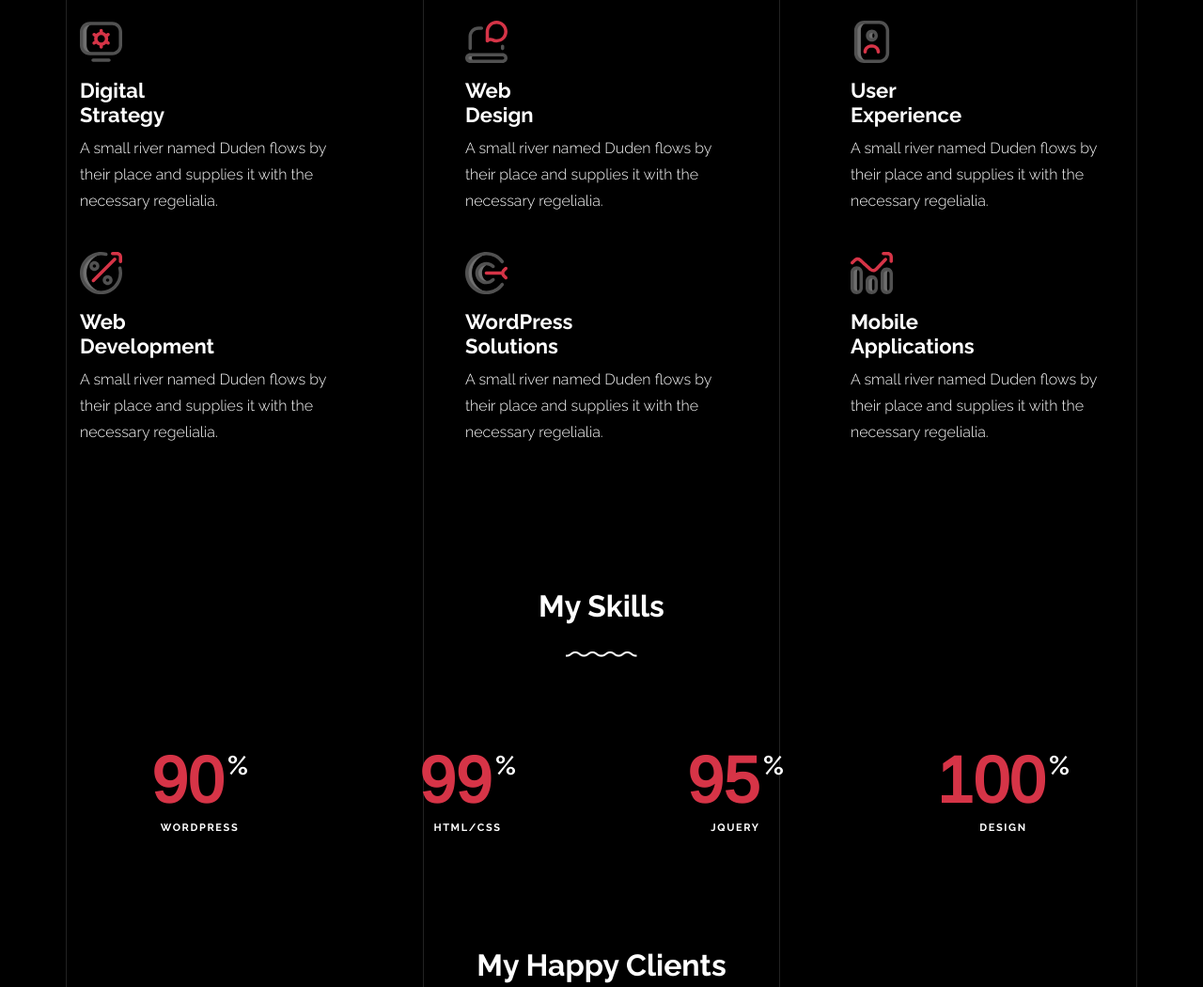
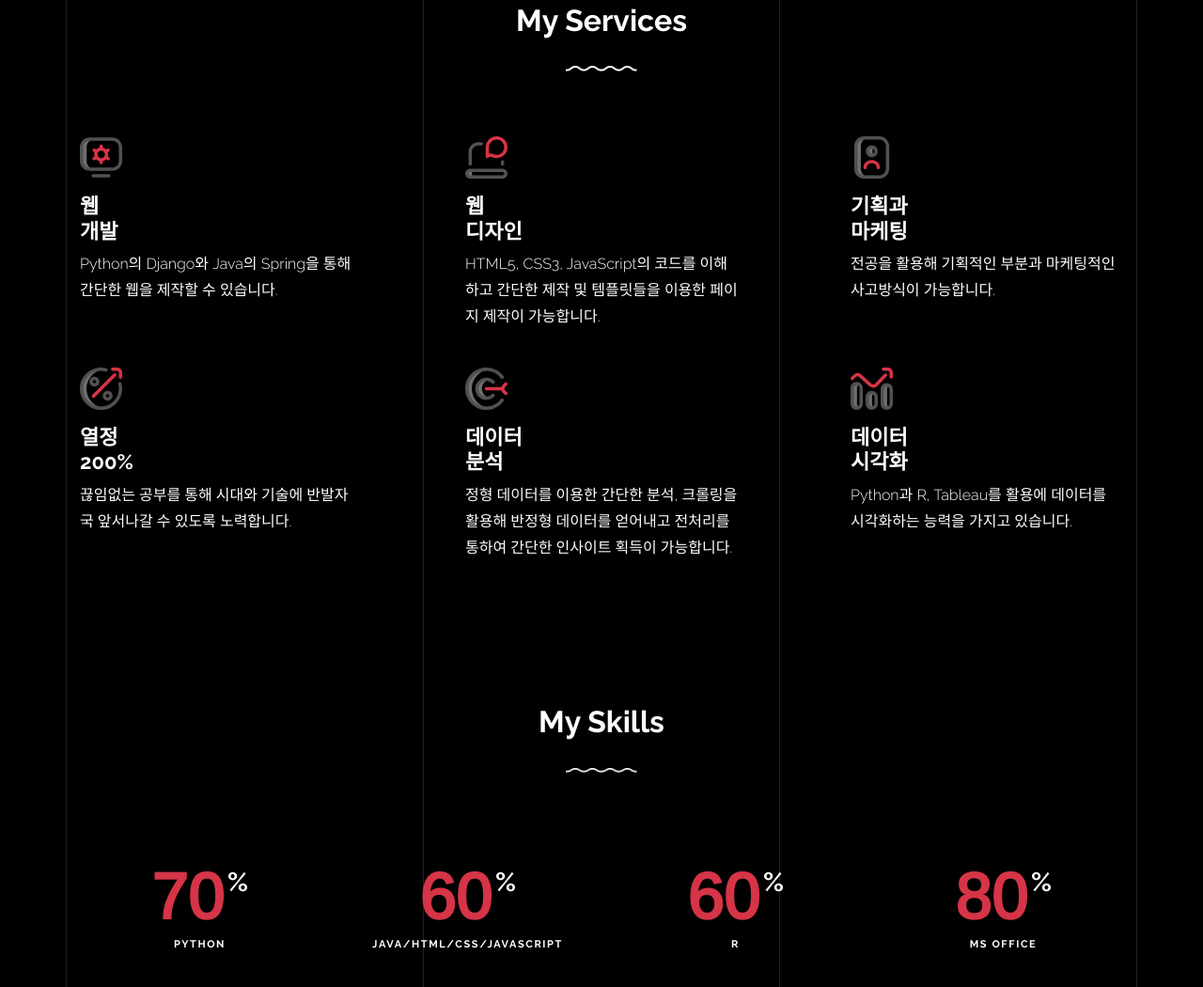
Before and after one commit to Sohottoday/Sohottoday.github.io, a plain HTML site: page index.html in a window 1280 px wide. Shown: the part 3370-4420 px from the top of the page at 94% size. Drawn offline with nearby package versions, Linux system fonts and the light colour scheme; animation ran at ten frames a second; files whose address does not match are found by name.

Commit message:
content change

```diff
--- a/index.html
+++ b/index.html
@@ -1,7 +1,7 @@
 <!doctype html>
 <html lang="en">
   <head>
-    <title>Unfold &mdash; A onepage portfolio HTML template by Colorlib</title>
+    <title>성연 &mdash; Portfolio</title>
     <meta charset="utf-8">
     <meta name="viewport" content="width=device-width, initial-scale=1, shrink-to-fit=no">
 
@@ -285,16 +285,16 @@
         <div class="container">
           <div class="owl-carousel logo-slider">
             <div class="logo-v1 gsap-reveal">
-              <img src="images/logo-google.png" alt="Image" class="img-fluid">
+              <img src="images/python.jpg" alt="Image" class="img-fluid">
             </div>
             <div class="logo-v1 gsap-reveal">
-              <img src="images/logo-puma.png" alt="Image" class="img-fluid">
+              <img src="images/R.png" alt="Image" class="img-fluid">
             </div>
             <div class="logo-v1 gsap-reveal">
-              <img src="images/logo-paypal.png" alt="Image" class="img-fluid">
+              <img src="images/html.jpg" alt="Image" class="img-fluid">
             </div>
             <div class="logo-v1 gsap-reveal">
-              <img src="images/logo-adobe.png" alt="Image" class="img-fluid">
+              <img src="images/tableau.jpg" alt="Image" class="img-fluid">
             </div>
           </div>
         </div>
@@ -319,9 +319,9 @@
               </figure>
             </div>
             <div class="col-lg-4 pr-lg-5">
-              <h3 class="mb-4 heading-h3"><span class="gsap-reveal">We can make it together</span></h3>
-              <p class="lead gsap-reveal">Far far away, behind the word mountains, far from the countries Vokalia and Consonantia, there <a href="#">live the blind</a> texts. </p>
-              <p class="mb-4 gsap-reveal">A small river named Duden flows by their place and supplies it with the necessary regelialia. It is a paradisematic country, in which roasted parts of sentences fly into your mouth.</p>
+              <h3 class="mb-4 heading-h3"><span class="gsap-reveal">인문학적 사고를 통해 개발 및 분석을 하고싶은 사람</span></h3>
+              <p class="lead gsap-reveal">경영학 학사, 광고홍보학 석사 수료를 통해 인문학적 사고를 가진 사람. 늦게 생긴 공부 열정을 통해 흥미 200%인 분야를 열심히 공부중입니다.<a href="github.com/Sohottoday/">이곳에서</a>제가 공부하고 있는 과정을 보실 수 있습니다. </p>
+              <p class="mb-4 gsap-reveal">여러 코딩 언어들의 기본적인 문법들을 알고 있으며 기본적인 웹 제작 정도는 제작이 가능한 상태입니다. 또한 데이터 분석 과정에 관심이 많으며 현재 Python과 R을 통한 분석과 머신러닝 및 딥러닝 기초과정을 공부하고 있습니다.</p>
               <p class="gsap-reveal"><a href="#" class="btn btn-outline-pill btn-custom-light">Download my CV</a></p>
             </div>
           </div>
@@ -342,8 +342,8 @@
                 <div class="wrap-icon mb-3">
                   <img src="images/svg/001-options.svg" alt="Image" width="45">
                 </div>
-                <h3>Digital <br> Strategy</h3>
-                <p>A small river named Duden flows by their place and supplies it with the necessary regelialia. </p>
+                <h3>웹 <br> 개발</h3>
+                <p>Python의 Django와 Java의 Spring을 통해 간단한 웹을 제작할 수 있습니다.</p>
               </div>
             </div>
             <div class="col-md-6 col-lg-4 mb-4">
@@ -351,8 +351,8 @@
                 <div class="wrap-icon mb-3">
                   <img src="images/svg/002-chat.svg" alt="Icon" width="45">
                 </div>
-                <h3>Web <br> Design</h3>
-                <p>A small river named Duden flows by their place and supplies it with the necessary regelialia. </p>
+                <h3>웹 <br> 디자인</h3>
+                <p>HTML5, CSS3, JavaScript의 코드를 이해하고 간단한 제작 및 템플릿들을 이용한 페이지 제작이 가능합니다.</p>
               </div>
             </div>
             <div class="col-md-6 col-lg-4 mb-4">
@@ -360,8 +360,8 @@
                 <div class="wrap-icon mb-3">
                   <img src="images/svg/003-contact-book.svg" alt="Image" class="img-fluid" width="45">
                 </div>
-                <h3>User <br> Experience</h3>
-                <p>A small river named Duden flows by their place and supplies it with the necessary regelialia. </p>
+                <h3>기획과 <br> 마케팅</h3>
+                <p>전공을 활용해 기획적인 부분과 마케팅적인 사고방식이 가능합니다.</p>
               </div>
             </div>
 
@@ -370,8 +370,8 @@
                 <div class="wrap-icon mb-3">
                   <img src="images/svg/004-percentage.svg" alt="Image" width="45">
                 </div>
-                <h3>Web <br> Development</h3>
-                <p>A small river named Duden flows by their place and supplies it with the necessary regelialia. </p>
+                <h3>열정 <br> 200%</h3>
+                <p>끊임없는 공부를 통해 시대와 기술에 반발자국 앞서나갈 수 있도록 노력합니다. </p>
               </div>
             </div>
             <div class="col-md-6 col-lg-4 mb-4">
@@ -379,8 +379,8 @@
                 <div class="wrap-icon mb-3">
                   <img src="images/svg/006-goal.svg" alt="Image" width="45">
                 </div>
-                <h3>WordPress <br> Solutions</h3>
-                <p>A small river named Duden flows by their place and supplies it with the necessary regelialia. </p>
+                <h3>데이터 <br> 분석</h3>
+                <p>정형 데이터를 이용한 간단한 분석, 크롤링을 활용해 반정형 데이터를 얻어내고 전처리를 통하여 간단한 인사이트 획득이 가능합니다.</p>
               </div>
             </div>
             <div class="col-md-6 col-lg-4 mb-4">
@@ -388,8 +388,8 @@
                 <div class="wrap-icon mb-3">
                   <img src="images/svg/005-line-chart.svg" alt="Image" width="45">
                 </div>
-                <h3>Mobile <br> Applications</h3>
-                <p>A small river named Duden flows by their place and supplies it with the necessary regelialia. </p>
+                <h3>데이터 <br> 시각화</h3>
+                <p>Python과 R, Tableau를 활용에 데이터를 시각화하는 능력을 가지고 있습니다.</p>
               </div>
             </div>
 
@@ -409,37 +409,37 @@
             <div class="col-6 col-sm-6 mb-5 mb-lg-0 col-md-6 col-lg-3" data-aos="fade-up" data-aos-delay="0">
               <div class="counter-v1 text-center">
                 <span class="number-wrap">
-                  <span class="number number-counter" data-number="90">0</span>
+                  <span class="number number-counter" data-number="70">0</span>
                   <span class="append-text">%</span>
                 </span>
-                <span class="counter-label">WordPress</span>
+                <span class="counter-label">Python</span>
               </div>
             </div>
             <div class="col-6 col-sm-6 mb-5 mb-lg-0 col-md-6 col-lg-3" data-aos="fade-up" data-aos-delay="100">
               <div class="counter-v1 text-center">
                 <span class="number-wrap">
-                  <span class="number number-counter" data-number="99">0</span>
+                  <span class="number number-counter" data-number="60">0</span>
                   <span class="append-text">%</span>
                 </span>
-                <span class="counter-label">HTML/CSS</span>
+                <span class="counter-label">Java/HTML/CSS/JavaScript</span>
               </div>
             </div>
             <div class="col-6 col-sm-6 mb-5 mb-lg-0 col-md-6 col-lg-3" data-aos="fade-up" data-aos-delay="200">
               <div class="counter-v1 text-center">
                 <span class="number-wrap">
-                  <span class="number number-counter" data-number="95">0</span>
+                  <span class="number number-counter" data-number="60">0</span>
                   <span class="append-text">%</span>
                 </span>
-                <span class="counter-label">jQuery</span>
+                <span class="counter-label">R</span>
               </div>
             </div>
             <div class="col-6 col-sm-6 mb-5 mb-lg-0 col-md-6 col-lg-3" data-aos="fade-up" data-aos-delay="300">
               <div class="counter-v1 text-center">
                 <span class="number-wrap">
-                  <span class="number number-counter" data-number="100">0</span>
+                  <span class="number number-counter" data-number="80">0</span>
                   <span class="append-text">%</span>
                 </span>
-                <span class="counter-label">Design</span>
+                <span class="counter-label">MS Office</span>
               </div>
             </div>
           </div>
@@ -639,15 +639,15 @@
               <div class="contact-info-v1">
                 <div class="gsap-reveal d-block">
                   <span class="d-block contact-info-label">Email</span>
-                  <a href="#" class="contact-info-val">info@yourdomain.com</a>
+                  <a href="#" class="contact-info-val">human9062@naver.com</a>
                 </div>
                 <div class="gsap-reveal d-block">
                   <span class="d-block contact-info-label">Phone</span>
-                  <a href="#" class="contact-info-val">+12 345 6789 012</a>
+                  <a href="#" class="contact-info-val">010-2054-6861</a>
                 </div>
                 <div class="gsap-reveal d-block">
-                  <span class="d-block contact-info-label">Address</span>
-                  <address class="contact-info-val">273 South Riverview Rd. <br> New York, NY 10011</address>
+                  <span class="d-block contact-info-label">Git hub</span>
+                  <address class="contact-info-val"><a href="github.com/Sohottoday/">github.com/Sohottoday/</a></address>
                 </div>
               </div>
             </div>
```
Also changed, not shown: images/R.png (added), images/html.jpg (added), images/python.jpg (added), images/tableau.jpg (added).
